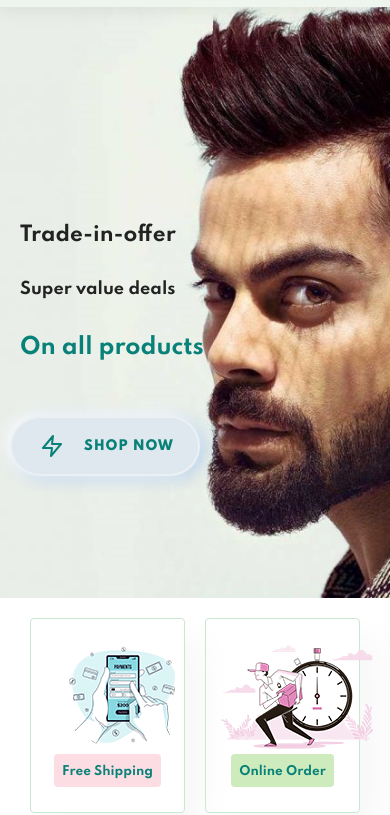
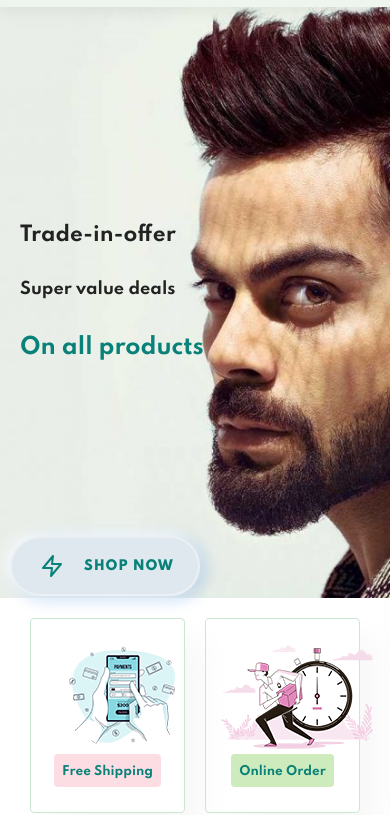
Before and after one commit to Sarankumar1812/cara-e-commerce, a plain HTML site: page index.html in a window 390 px wide. Shown: the part 58-873 px from the top of the page. Drawn offline with Linux system fonts and the light colour scheme.

Commit message:
style.css

```diff
--- a/style.css
+++ b/style.css
@@ -774,7 +774,7 @@ footer .copyright {
     display: flex;
     gap: 20px;
     position: absolute;
-    bottom: 310px;
+    bottom: 190px;
     left: 10px;
 
   }
```
